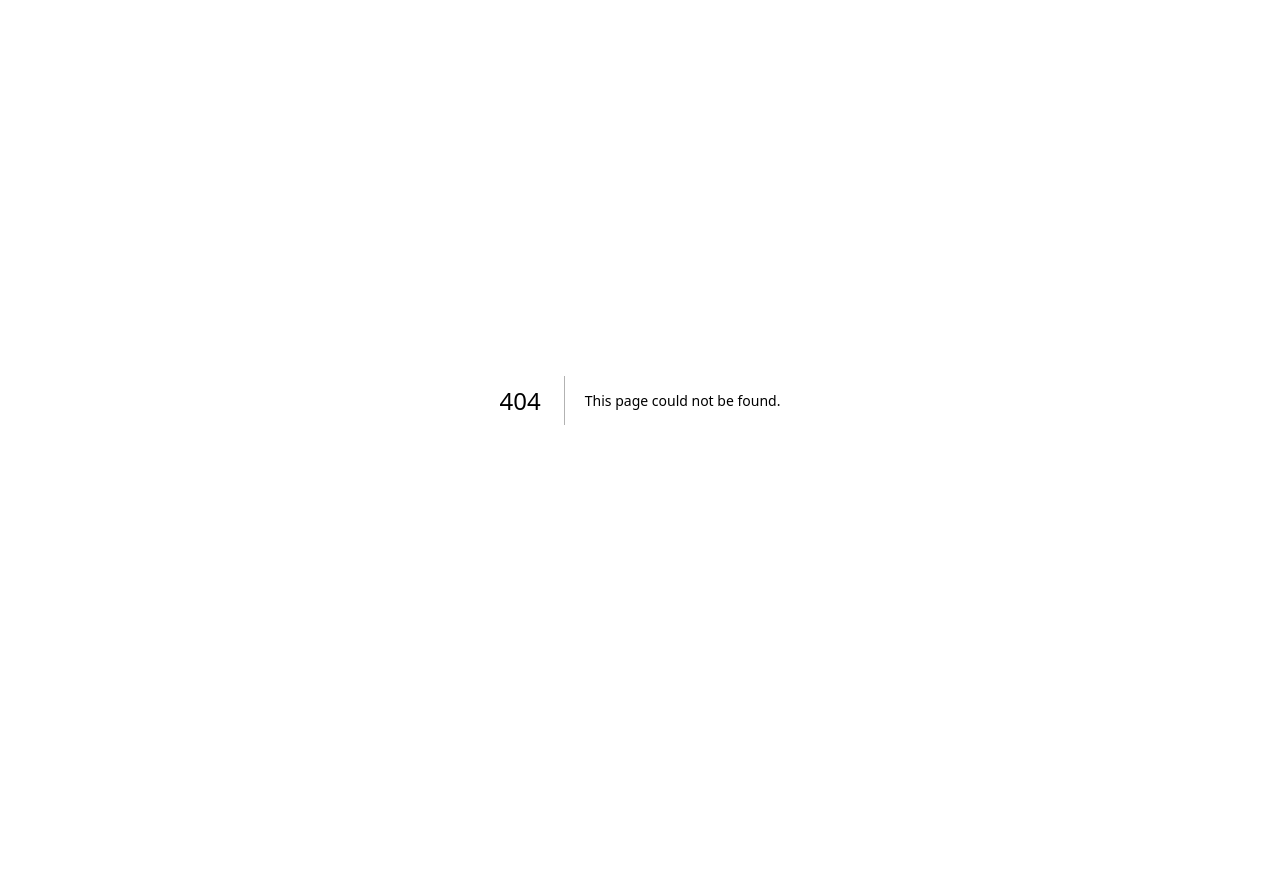
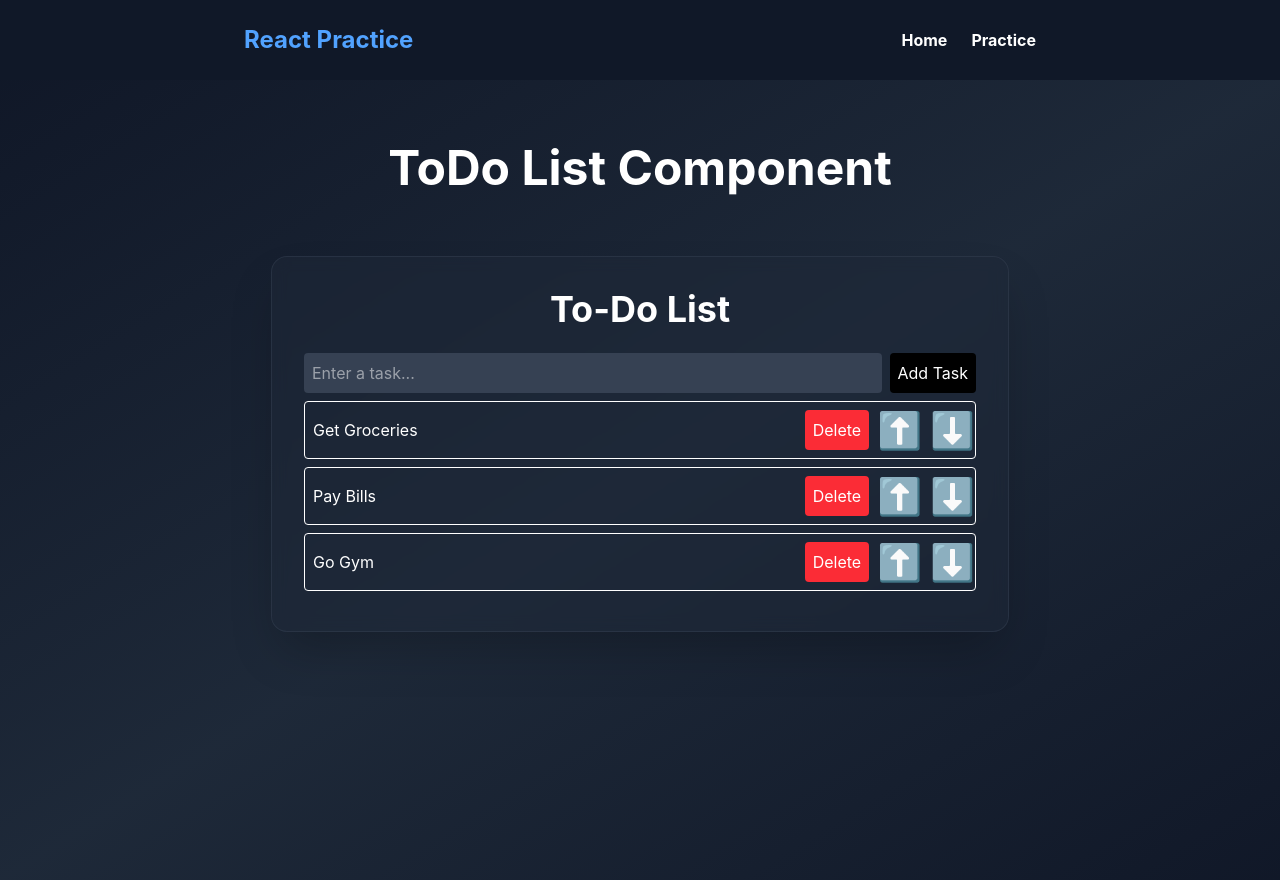
Before and after one commit to glennnoronha/react-components-practice, a Next.js app: page /practice/todo in a window 1280 px wide. Before the commit this address had no page. Before the commit the page ends 800 px from the top, so only its background shows below. Built offline with nearby package versions, Linux system fonts and the light colour scheme.

Commit message:
finished to do list component

```diff
--- /dev/null
+++ b/app/practice/todo/page.js
@@ -0,0 +1,26 @@
+import Header from "../../../components/Header";
+import Counter from "@/components/FacebookCard";
+import FacebookCard from "@/components/FacebookCard";
+import ToDo from "@/components/ToDo";
+
+export default function ToDoComponent() {
+  return (
+    <>
+      <Header />
+      <div className="min-h-screen bg-gradient-to-br from-gray-900 via-gray-800 to-gray-900 py-16">
+        <div className="max-w-6xl mx-auto px-6 sm:px-8 lg:px-12">
+          {/* Hero Section */}
+          <div className="text-center mb-16">
+            <h1 className="text-5xl font-bold mb-6">ToDo List Component</h1>
+          </div>
+
+          <div className="flex justify-center">
+            <div className="bg-gray-800/50 backdrop-blur-sm rounded-2xl shadow-2xl p-8 border border-gray-700/50">
+              <ToDo />
+            </div>
+          </div>
+        </div>
+      </div>
+    </>
+  );
+}
--- a/components/ToDo.jsx
+++ b/components/ToDo.jsx
@@ -1,39 +1,90 @@
 "use client";
 
 import React from "react";
-import { useState } from "react";
+import { useState, useEffect } from "react";
 import Link from "next/link";
 
 export default function ToDo() {
-  const [counter, setCounter] = useState(0);
+  const [tasks, setTasks] = useState(["Get Groceries", "Pay Bills", "Go Gym"]);
+  const [newTask, setNewTask] = useState("");
 
-  const decrease = () => {
-    setCounter(counter - 1);
-    console.log("decrease working");
-  };
+  function handleInput(event) {
+    setNewTask(event.target.value);
+  }
 
-  const increase = () => {
-    setCounter(counter + 1);
-  };
+  function addTask() {
+    if (newTask.trim() !== "") {
+      setTasks((t) => [...t, newTask]);
+      setNewTask("");
+    }
+  }
 
-  const reset = () => {
-    setCounter(0);
-  };
+  function deleteTask(index) {
+    const updatedTasks = tasks.filter((_, i) => i !== index);
+    setTasks(updatedTasks);
+  }
+
+  function moveUp(index) {
+    if (index > 0) {
+      const updatedTasks = [...tasks];
+      [updatedTasks[index], updatedTasks[index - 1]] = [updatedTasks[index - 1], updatedTasks[index]]
+      setTasks(updatedTasks)
+    }
+  }
+
+  function moveDown(index) {
+    if (index < tasks.length - 1) {
+      const updatedTasks = [...tasks];
+      [updatedTasks[index], updatedTasks[index + 1]] = [updatedTasks[index + 1], updatedTasks[index]]
+      setTasks(updatedTasks)
+    }
+  }
+
   return (
-    <div className=" flex flex-col gap-6">
+    <div className=" flex flex-col gap-6 w-2xl">
       <div>
         <h3 className="text-4xl font-bold text-center">To-Do List</h3>
-        <form htmlFor="new-todo-input" className="flex flex-col gap-4">
-          <label>
-            <p className="text-xl font-bold">What needs to be done?</p>
-          </label>
+        <div className="flex gap-2 mt-6">
           <input
             type="text"
-            id="new-todo-input"
             name="text"
-            className="bg-gray-800"
+            className="bg-gray-700 rounded p-2 flex-grow"
+            placeholder="Enter a task..."
+            value={newTask}
+            onChange={handleInput}
           />
-        </form>
+          <button className="bg-black rounded p-2 " onClick={addTask}>
+            Add Task
+          </button>
+        </div>
+        <ol>
+          {tasks.map((task, index) => (
+            <li
+              key={index}
+              className="flex items-center gap-2 py-2 my-2 border-1 rounded"
+            >
+              <span className="flex-grow rounded p-2">{task}</span>
+              <button
+                className="bg-red-500 p-2 rounded"
+                onClick={() => deleteTask(index)}
+              >
+                Delete
+              </button>
+              <button
+                className="text-4xl rounded"
+                onClick={() => moveUp(index)}
+              >
+                ⬆️
+              </button>
+              <button
+                className="text-4xl rounded"
+                onClick={() => moveDown(index)}
+              >
+                ⬇️
+              </button>
+            </li>
+          ))}
+        </ol>
       </div>
     </div>
   );
```
